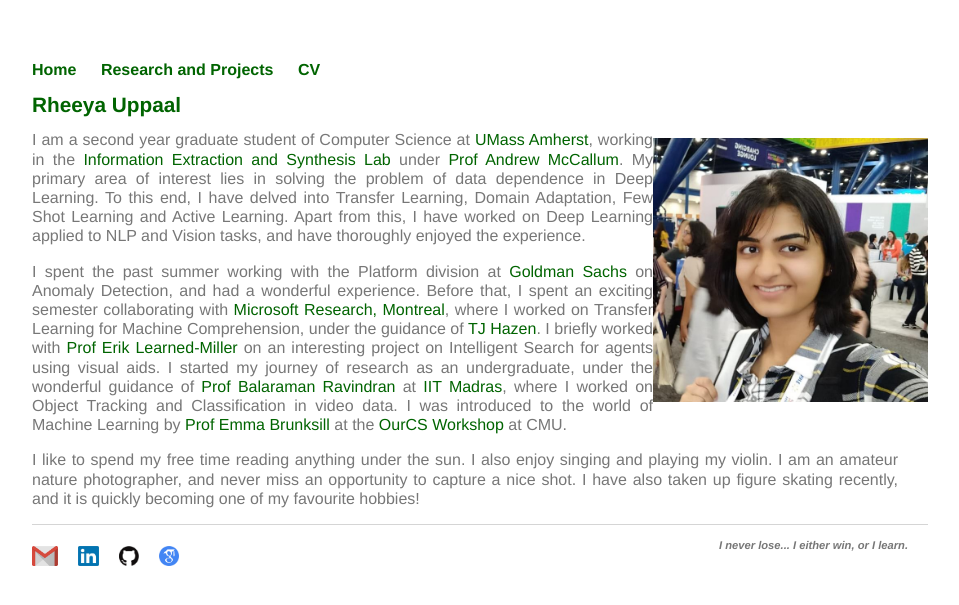
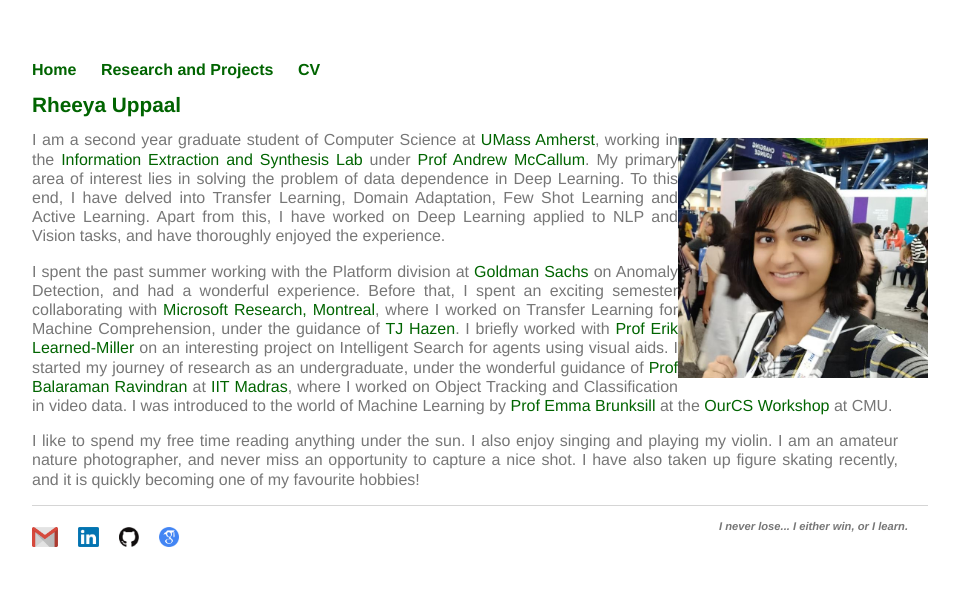
Before and after one commit to Uppaal/Uppaal.github.io, a Jekyll site: the page built from index.html, in a window 1280 px wide. Shown: the top 605 px of the page, without its empty margins (160-1119 px from the left). Built offline with Jekyll 4.4.1, drawn with Linux system fonts in a browser that asks for light colours.

Commit message:
Update index.html

```diff
--- a/index.html
+++ b/index.html
@@ -5,7 +5,7 @@ title: Rheeya Uppaal
 <div class="blurb">
 	<h1>Rheeya Uppaal</h1>
 
-	<img src="images/IESL.jpeg" style="float:right" src="R2.jpeg" alt="picture" class="inline" width="275" style="padding-top: 0px; padding-bottom: 10px; padding-left: 40px; padding-right: 10px">
+	<img src="images/IESL.jpeg" style="float:right" src="R2.jpeg" alt="picture" class="inline" width="250" style="padding-top: 0px; padding-bottom: 10px; padding-left: 40px; padding-right: 10px">
 
 	<p align="justify">I am a second year graduate student of Computer Science at <a href="https://www.cics.umass.edu/">UMass Amherst</a>, working in the <a href="http://www.iesl.cs.umass.edu/">Information Extraction and Synthesis Lab</a> under <a href="https://people.cs.umass.edu/~mccallum/">Prof Andrew McCallum</a>. My primary area of interest lies in solving the problem of data dependence in Deep Learning. To this end, I have delved into Transfer Learning, Domain Adaptation, Few Shot Learning and Active Learning. Apart from this, I have worked on Deep Learning applied to NLP and Vision tasks, and have thoroughly enjoyed the experience. </p>
 
```
